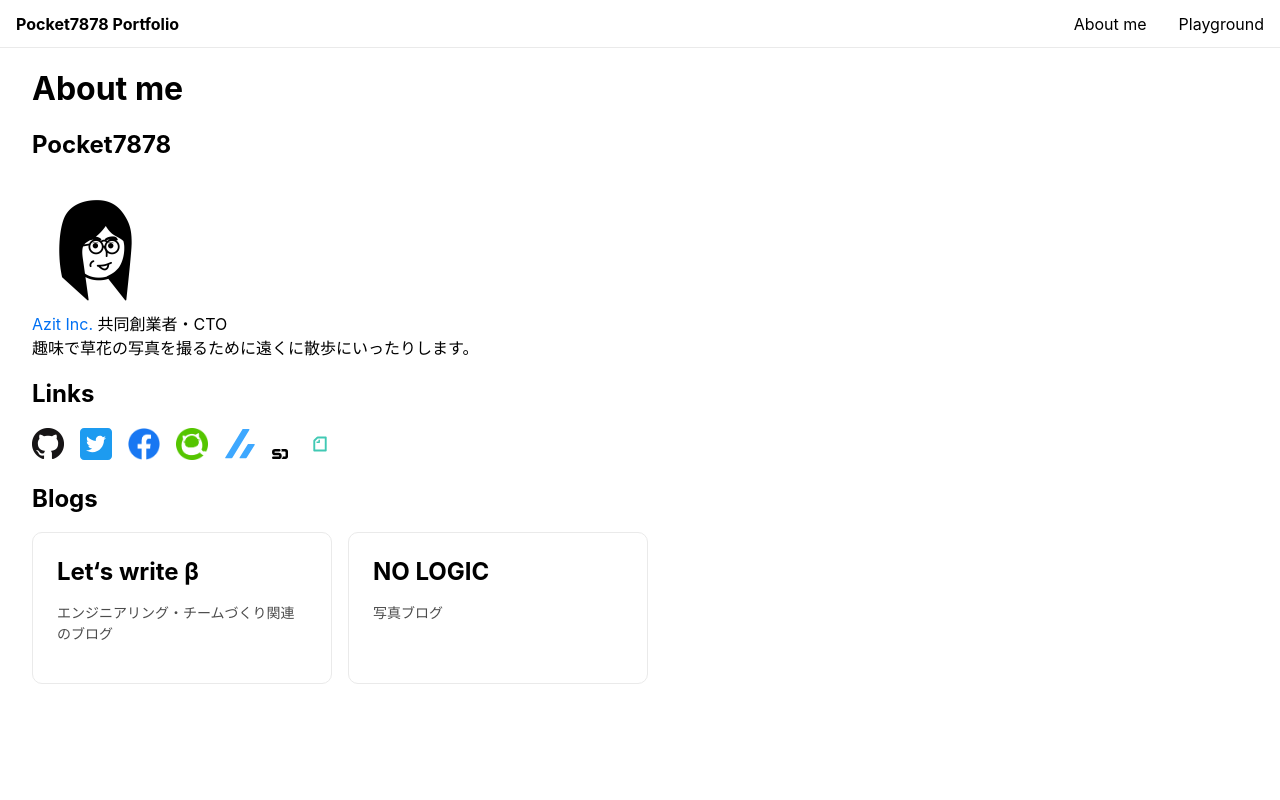
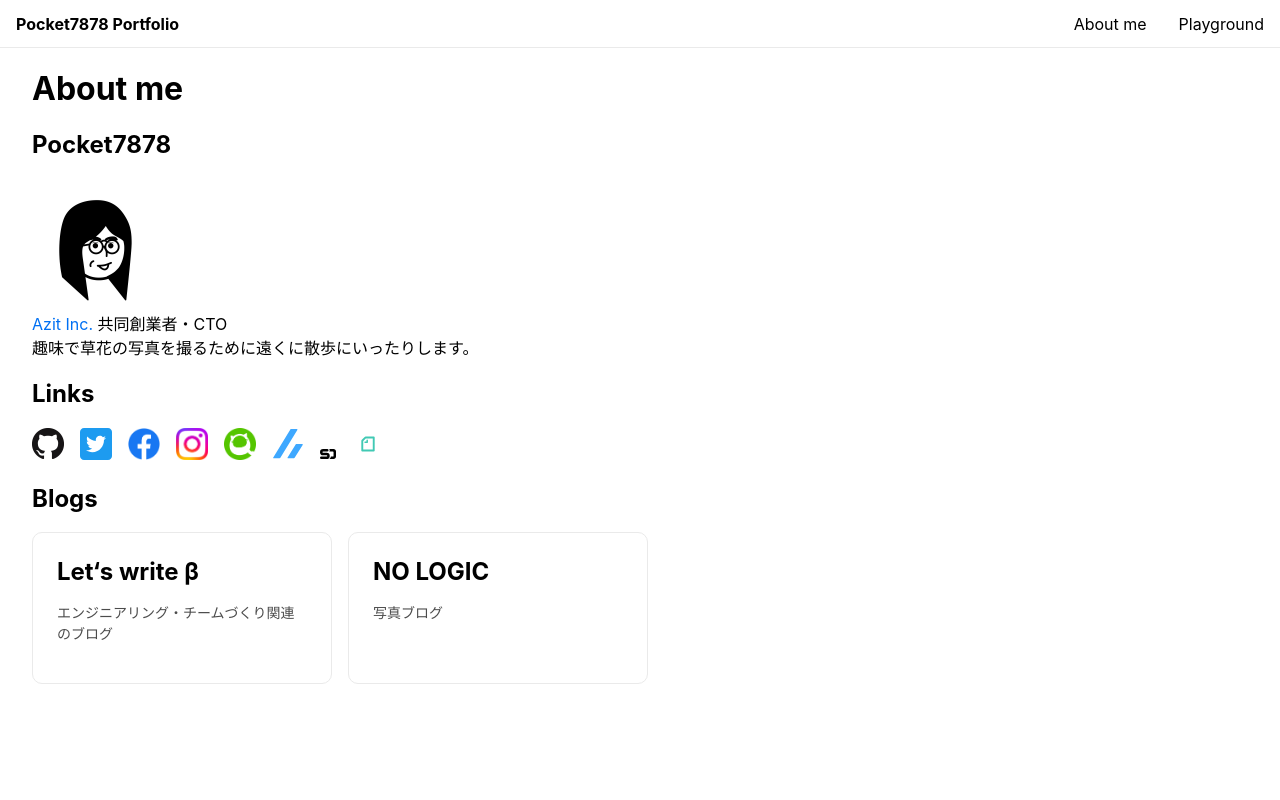
Before and after one commit to pocket7878/pocket7878-com, a Next.js app: page / in a window 1280 px wide. Shown: the top 800 px of the page. Built offline with nearby package versions, Linux system fonts and the light colour scheme.

Commit message:
feature: Add instagram profile link

```diff
--- a/pages/index.tsx
+++ b/pages/index.tsx
@@ -60,6 +60,14 @@ const Home: NextPage = () => {
               alt='Facebook Logo'
               width={32}
               height={32}
+            />
+          </SocicalLinkIcon>
+          <SocicalLinkIcon href='https://www.instagram.com/pocket7878'>
+            <Image
+                src='/instagram_logo.png'
+                alt='Instagram Logo'
+                width={32}
+                height={32}
             />
           </SocicalLinkIcon>
           <SocicalLinkIcon href='https://qiita.com/pocket7878'>
```
Also changed, not shown: public/instagram_logo.png (added).
